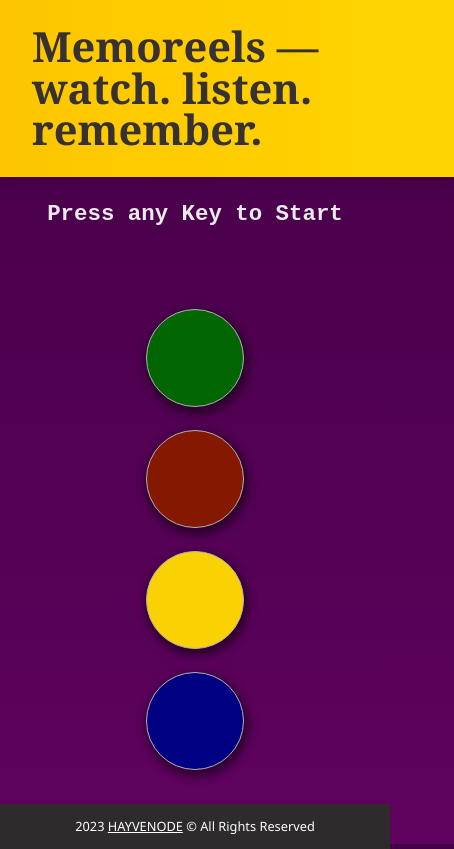
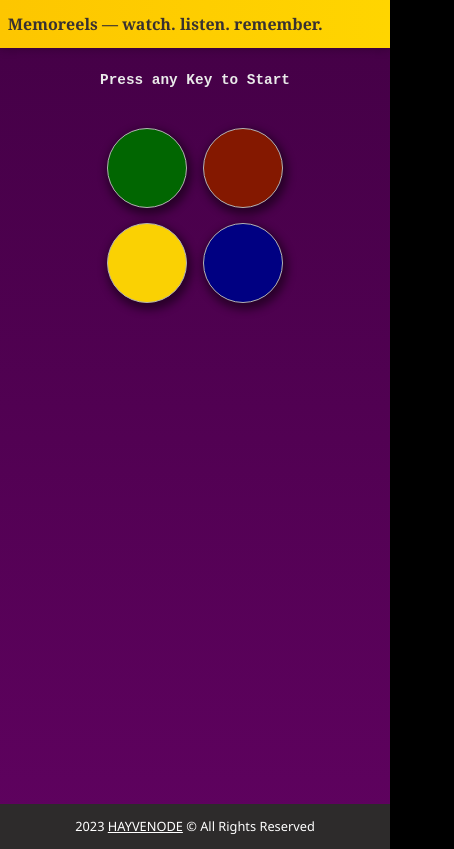
Before and after one commit to HAYVENO/Memoreels-game, a website: page index.html in a window 390 px wide. Shown: the whole page, 454 px wide, since content can reach past the window. Drawn offline with nearby package versions, Linux system fonts and the light colour scheme.

Commit message:
fix screen compatibility :iphone:

```diff
--- a/styles.css
+++ b/styles.css
@@ -2,6 +2,10 @@ html > * {
 	line-height: 1;
 	padding: 0;
 	margin: 0;
+	box-sizing: border-box;
+}
+
+* {
 	box-sizing: border-box;
 }
 
@@ -10,6 +14,7 @@ html {
 }
 
 body {
+	box-sizing: border-box;
 	text-align: center;
 	background-color: black;
 	background-image: linear-gradient(to bottom, #440046, #5f025f 100%);
@@ -26,7 +31,9 @@ header {
 	font-size: 1.3rem;
 	background: linear-gradient(to right, #fdc600, #ffd500 100%);
 	display: block;
-	padding: 18px 2rem;
+	padding: 2%;
+	display: block;
+	margin: auto;
 	width: 100%;
 	box-shadow: 0 0 10px 0 rgba(0, 0, 0, 0.3);
 }
@@ -67,17 +74,6 @@ h1 {
 	box-shadow: 4px 8px 16px 6px rgba(0, 0, 0, 0.471);
 
 	border-radius: 40%; /* use half of the height for border-radius */
-}
-
-@media only screen and (max-width: 850px) {
-	.btn {
-		margin: 10px;
-		height: 6rem;
-		width: 6rem;
-		border: 1px solid rgb(179, 179, 179);
-		box-shadow: 2px 4px 8px 3px rgba(0, 0, 0, 0.471);
-		border-radius: 50%; /* use half of the height for border-radius */
-	}
 }
 
 .game-over {
@@ -123,3 +119,22 @@ footer p {
 	padding: 1rem;
 	margin: 0;
 }
+
+@media only screen and (max-width: 850px) {
+	header {
+		font-size: 0.5rem;
+	}
+
+	#level-title {
+		font-size: 0.9rem;
+	}
+
+	.btn {
+		margin: 6px;
+		height: 5rem;
+		width: 5rem;
+		border: 1px solid rgb(179, 179, 179);
+		box-shadow: 2px 4px 8px 3px rgba(0, 0, 0, 0.471);
+		border-radius: 50%; /* use half of the height for border-radius */
+	}
+}
```
